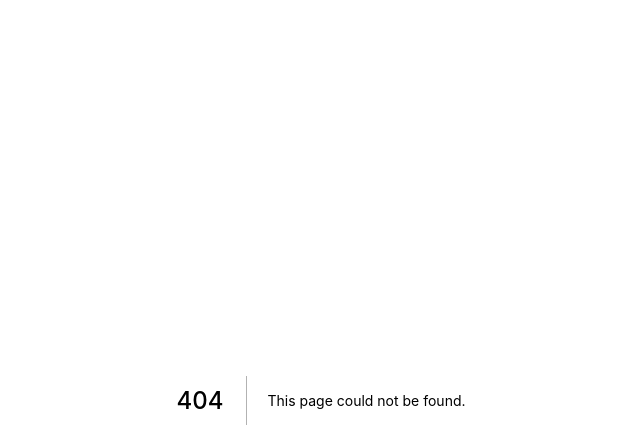
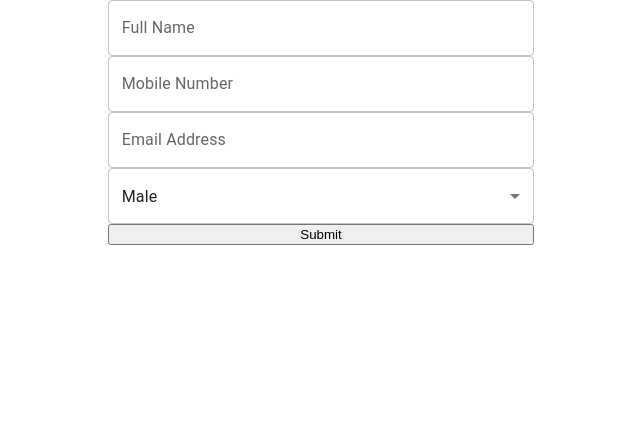
Before and after one commit to mystartuporg/esl-games, a Next.js app: page /basketball/user-form in a window 1280 px wide. Before the commit this address had no page. Shown: the top 448 px of the page, without its empty margins (319-959 px from the left). Built offline with nearby package versions, Linux system fonts and the light colour scheme.

Commit message:
build: added user form

```diff
--- /dev/null
+++ b/pages/basketball/user-form.tsx
@@ -0,0 +1,77 @@
+import React, { Component } from "react";
+import { useForm, Controller, SubmitHandler } from "react-hook-form";
+import { Grid, MenuItem, Select, TextField } from '@mui/material';
+
+interface IFormInput {
+    fullName?: String
+    mobileNumber?: String
+    emailAddress?: String
+    gender?: 'male' | 'female' | 'other'
+}
+
+export default function UserForm() {
+    const { register, formState: { errors }, handleSubmit, control } = useForm({
+        defaultValues: {
+        fullName: '',
+        mobileNumber: '',
+        emailAddress: '',
+        gender: 'male'
+      }
+    });
+    const onSubmit: SubmitHandler<IFormInput> = data => console.log(data);
+
+    return(
+        <Grid container direction="row" justifyContent="center" alignItems="stretch">
+            <Grid item md={12} lg={4}>
+                <form onSubmit={handleSubmit(onSubmit)} style={{ display: "flex", flexDirection: "column" }}>
+                    <Controller
+                        name="fullName"
+                        control={control}
+                        rules={{ required: "Full Name is required" }}
+                        render={({ field }) => <TextField
+                            label="Full Name"
+                            error={errors.fullName ? true : false}
+                            helperText={errors.fullName ? errors.fullName.message : ""}
+                            {...field}
+                        />}
+                    />
+                    <Controller
+                        name="mobileNumber"
+                        control={control}
+                        rules={{ required: "Mobile Number is required" }}
+                        render={({ field }) => <TextField
+                            error={errors.mobileNumber ? true : false}
+                            label="Mobile Number"
+                            helperText={errors.mobileNumber ? errors.mobileNumber.message : ""}
+                            {...field}
+                        />}
+                    />
+                    <Controller
+                        name="emailAddress"
+                        control={control}
+                        rules={{ required: "Email Address is required" }}
+                        render={({ field }) => <TextField
+                            error={errors.emailAddress ? true : false}
+                            label="Email Address"
+                            helperText={errors.emailAddress ? errors.emailAddress.message : ""}
+                            {...field}
+                        />}
+                    />
+                    <Controller
+                        name="gender"
+                        control={control}
+                        render={({ field }) => <Select
+                            {...field}
+                        >
+                            <MenuItem value="male">Male</MenuItem>
+                            <MenuItem value="female">Female</MenuItem>
+                            <MenuItem value="other">Other</MenuItem>
+                        </Select>
+                        }
+                    />
+                    <input type="submit" />
+                </form>
+            </Grid>
+        </Grid>
+    );
+}
```
